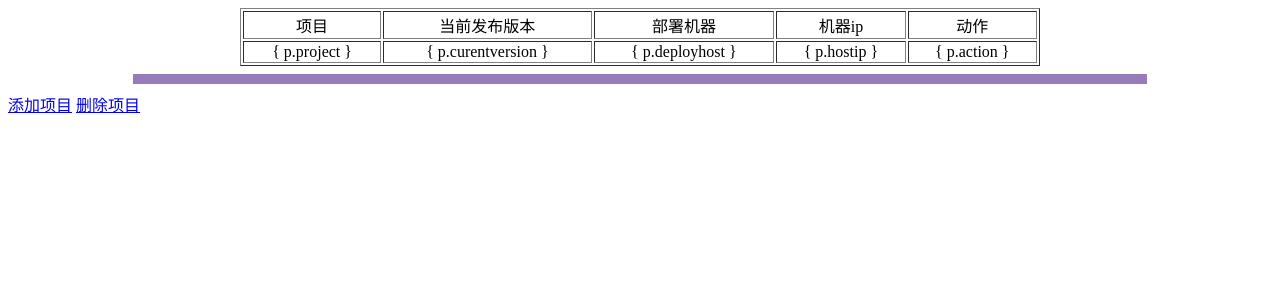
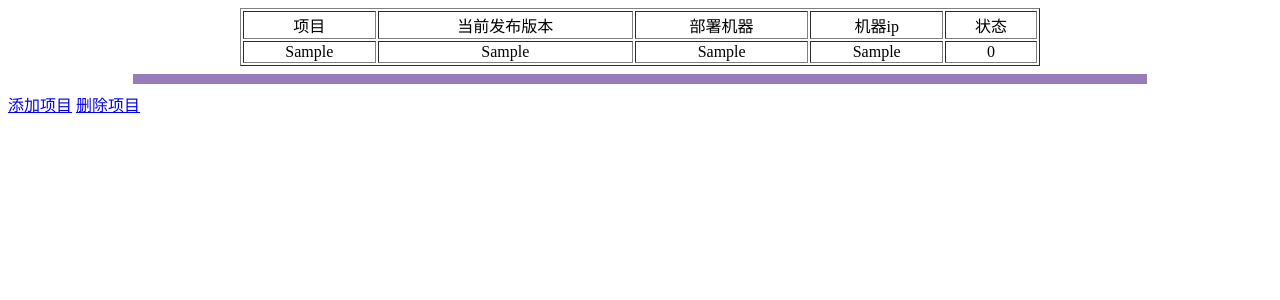
Before and after one commit to damondengxin/opsmanager, a Django app: a page that uses templates/deploylist.html in a window 1280 px wide. Shown: the top 300 px of the page. Run offline with Django 3.2, Linux system fonts and the light colour scheme; tables that the repository leaves empty hold one stand-in row (values such as "Sample post").

Commit message:
disployadd完成添加

```diff
--- a/deploy/models.py
+++ b/deploy/models.py
@@ -7,8 +7,10 @@
     address=models.CharField('项目地址',max_length=100,blank=True)
     curentversion=models.CharField('当前版本',max_length=100)
     deployhost=models.CharField('部署机器',max_length=50)
-    hostip=models.IntegerField('ip')
-    action=models.CharField('动作',max_length=100)
+    hostip=models.CharField('ip',max_length=100)
+    status = models.IntegerField('状态', choices=((0, '禁用'), (1, '启用')))
+    create_timestamp = models.DateTimeField('创建时间', auto_now_add=True)
+    last_update_timestamp = models.DateTimeField('最后更新时间', auto_now=True)
 
     def __str__(self):
         return self.project
--- a/deploy/views.py
+++ b/deploy/views.py
@@ -10,13 +10,14 @@
     return  render(request,'deploylist.html',{'d_list':d_list})
 
 def deployadd(request):
-    return render(request, 'deployadd.html')
     if request.method == 'POST':
-        projectname = request.POST['projectname']
-        projectaddress =request.POST['projectaddress']
+        project = request.POST['projectname']
+        address =request.POST['projectaddress']
         hostname=request.POST['hostname']
         hostip=request.POST['hostip']
 
-        deploydata=Deploy(project=projectname,address=projectaddress,deployhost=hostname,hostip=hostip)
+        deploydata=Deploy(project=project,address=address,deployhost=hostname,hostip=hostip,status=1)
         deploydata.save()
         return  render(request,'deploylist.html')
+
+    return render(request, 'deployadd.html')
--- a/templates/deploylist.html
+++ b/templates/deploylist.html
@@ -12,18 +12,18 @@
                 <td> 当前发布版本 </td>
                 <td> 部署机器 </td>
                 <td> 机器ip </td>
-                <td> 动作 </td>
+                <td> 状态 </td>
 
         </tr>
 
 
         {% for p in d_list %}
             <tr align="center">
-                <td>{ p.project }</td>
-                <td>{ p.curentversion }</td>
-                <td>{ p.deployhost }</td>
-                <td>{ p.hostip }</td>
-                <td> { p.action }</td>
+                <td>{{ p.project }}</td>
+                <td>{{ p.curentversion }}</td>
+                <td>{{ p.deployhost }}</td>
+                <td>{{ p.hostip }}</td>
+                <td> {{ p.status }}</td>
             </tr>
         {% endfor %}
        </table>
```
Also changed, not shown: deploy/migrations/0003_auto_20161128_0825.py (added), deploy/migrations/0004_auto_20161128_0900.py (added).
